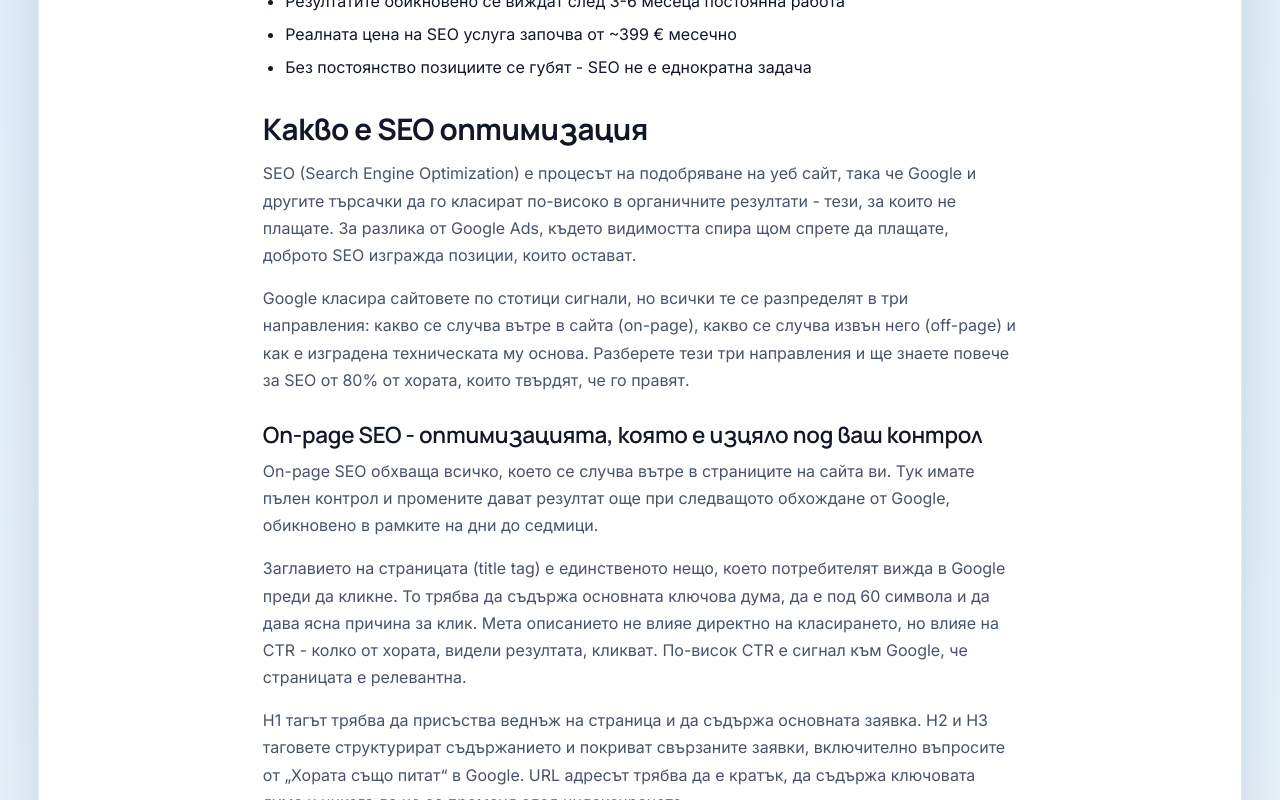
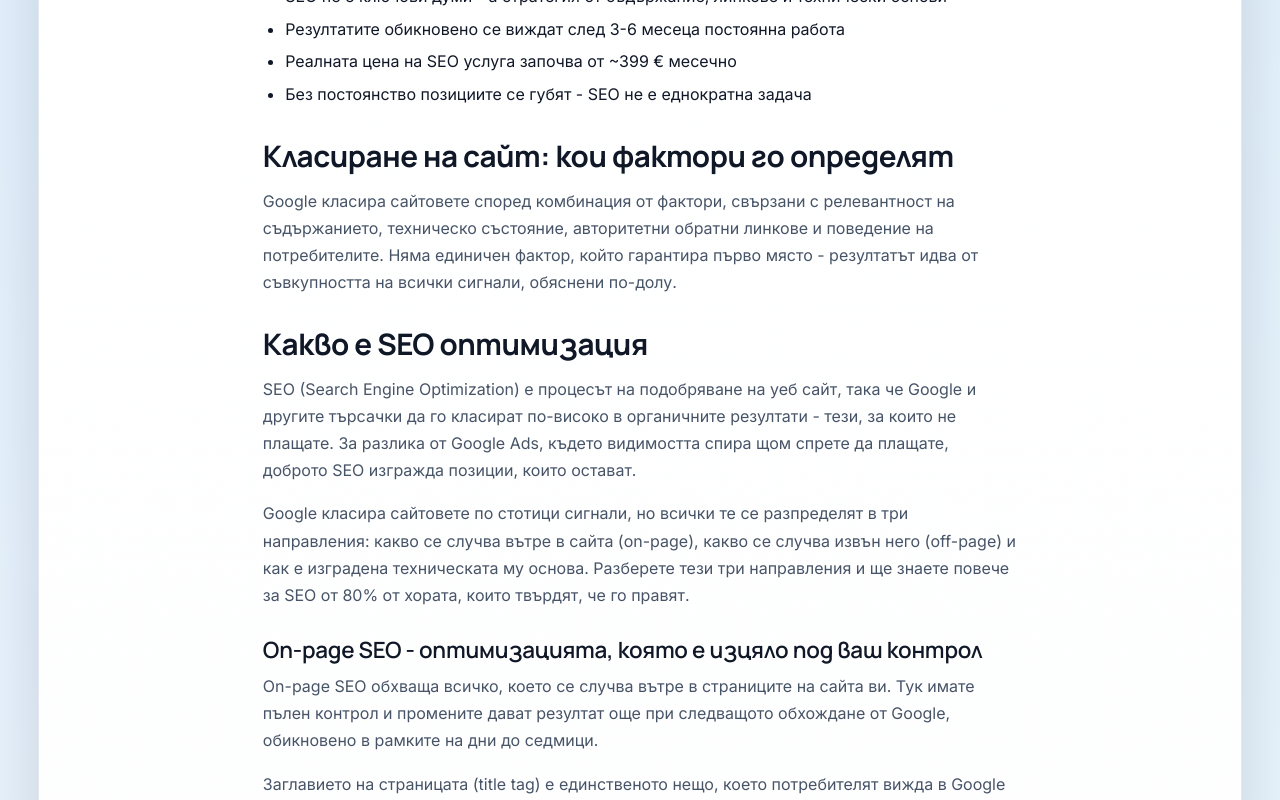
Before and after one commit to inweblife/inweblife, a Next.js app: page /seo-optimizaciya-na-ueb-sait in a window 1280 px wide. Shown: the part 1280-2080 px from the top of the page. Built offline with nearby package versions, Linux system fonts and the light colour scheme; no server answers.

Commit message:
Update seo-optimizaciya-na-ueb-sait.js

```diff
--- a/pages/seo-optimizaciya-na-ueb-sait.js
+++ b/pages/seo-optimizaciya-na-ueb-sait.js
@@ -31,7 +31,7 @@ const articleSchema = {
   },
   inLanguage: "bg-BG",
   datePublished: "2026-04-16",
-  dateModified: "2026-04-16",
+  dateModified: "2026-07-16",
   mainEntityOfPage: `${SITE_URL}/seo-optimizaciya-na-ueb-sait`,
 };
 
@@ -57,13 +57,13 @@ const SeoOptimizaciya = () => {
       <SeoHead
         title="SEO оптимизация на сайт - как да класирате сайта си в Google"
         description="SEO оптимизация на сайт - как първа страница в Гугъл носи клиенти, а клиентите носят продажби. Какво е AI SEO и как да доминирате в SERP"
-        keywords="seo оптимизация, оптимизация на сайт, seo оптимизация на сайт, seo услуга, оптимизация на уеб сайт, on page seo, off page seo, техническо seo, семантично ядро, лематизация, канибализация на ключови думи, seo цена"
+        keywords="seo оптимизация, оптимизация на сайт, seo оптимизация на сайт, seo услуга, оптимизация на уеб сайт, класиране на сайт, оптимизация на сайтове, on page seo, off page seo, техническо seo, семантично ядро, лематизация, канибализация на ключови думи, seo цена"
         path="/seo-optimizaciya-na-ueb-sait"
         image="/og/seo-optimizaciya-na-ueb-sait.png"
         imageAlt="SEO оптимизация на сайт - как да класирате сайта си в Google"
         type="article"
         publishedTime="2026-04-16T00:00:00+03:00"
-        modifiedTime="2026-04-16T00:00:00+03:00"
+        modifiedTime="2026-07-16T00:00:00+03:00"
       >
         <script
           type="application/ld+json"
@@ -109,8 +109,9 @@ const SeoOptimizaciya = () => {
               него опира до съвети - пишете качествено, слагайте ключови думи, купувайте линкове.
               Вярно, но непълно. Никъде не се обяснява как се строи семантичното ядро, защо
               Google разбира смисъл, а не брои думи, или как два близки текста на един сайт могат
-              тихо да се конкурират и да съсипят месеци работа. Механизмът зад класирането - от
-              обхождане до Navboost системата, потвърдена под клетва в съда - е обяснен подробно в{" "}
+              тихо да се конкурират и да съсипят месеци работа. Механизмът зад класирането - как
+              Googlebot обхожда сайта, как се индексира съдържанието и как Navboost системата,
+              потвърдена под клетва в съда, влияе на резултатите - е обяснен подробно в{" "}
               <Link href="/kak-raboti-seo">
                 <strong>как работи SEO и защо някои сайтове са невидими в Google</strong>
               </Link>
@@ -133,6 +134,16 @@ const SeoOptimizaciya = () => {
               <li>Реалната цена на SEO услуга започва от ~399&nbsp;€ месечно</li>
               <li>Без постоянство позициите се губят - SEO не е еднократна задача</li>
             </ul>
+          </section>
+
+          <section>
+            <h2>Класиране на сайт: кои фактори го определят</h2>
+            <p>
+              Google класира сайтовете според комбинация от фактори, свързани с релевантност на
+              съдържанието, техническо състояние, авторитетни обратни линкове и поведение на
+              потребителите. Няма единичен фактор, който гарантира първо място - резултатът идва
+              от съвкупността на всички сигнали, обяснени по-долу.
+            </p>
           </section>
 
           <section>
@@ -412,6 +423,13 @@ const SeoOptimizaciya = () => {
               одит на целия сайт, оптимизация на продуктови категории и регулярно A/B тестване
               на заглавия и мета описания.
             </p>
+
+            <h3>Оптимизация на сайтове с голям обем страници</h3>
+            <p>
+              При домейн с хиляди страници - каталози, множество езикови версии, разклонена
+              структура - работата не е поредица от отделни оптимизации, а системен процес по
+              цялата структура, съдържание и техническа основа на сайта едновременно.
+            </p>
             <p>
               За сравнение: Google Ads бюджет от 500 евро месечно ви дава трафик само докато
               плащате. SEO бюджет от 399 евро месечно изгражда позиции, които остават и след
```
